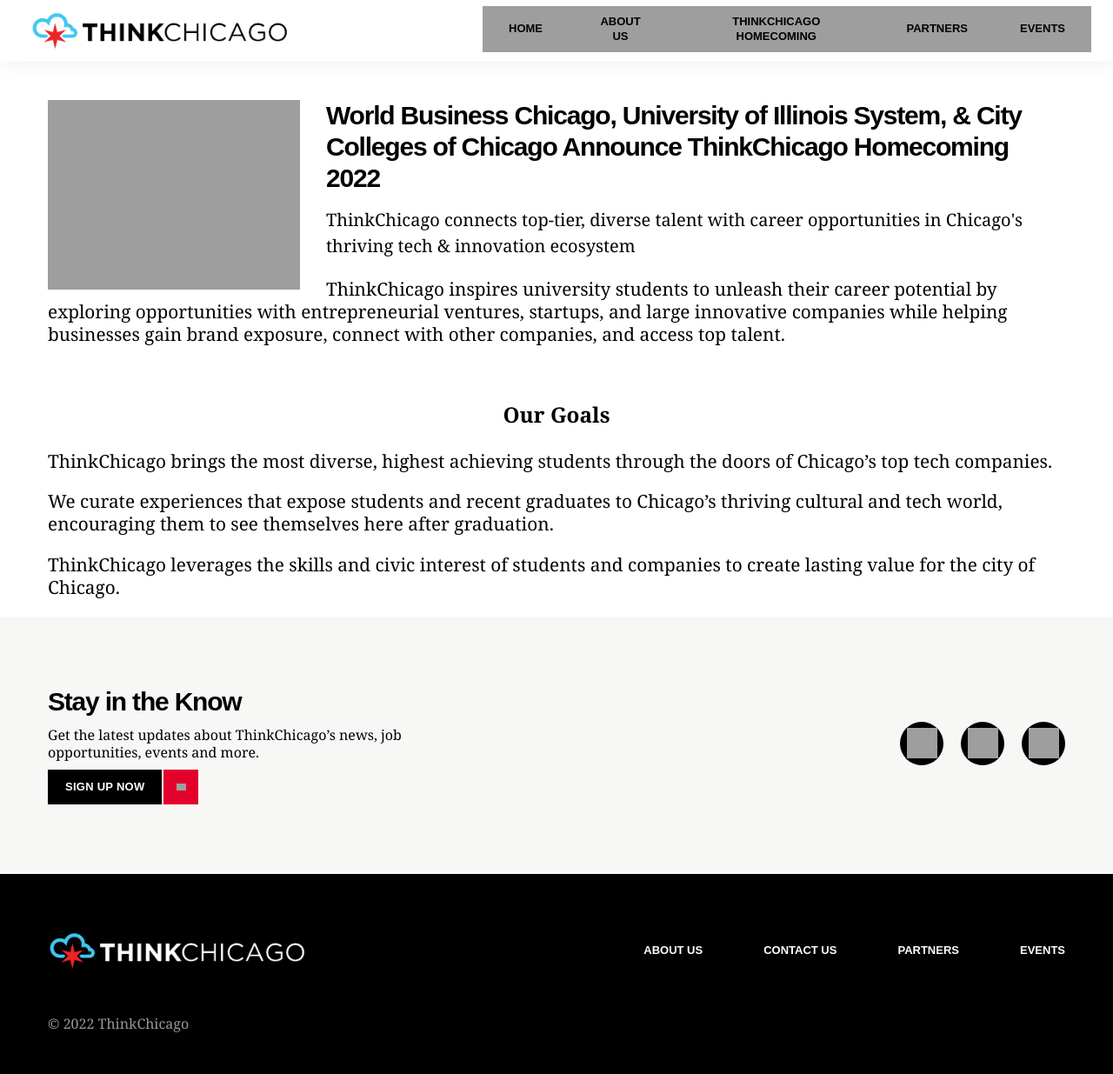
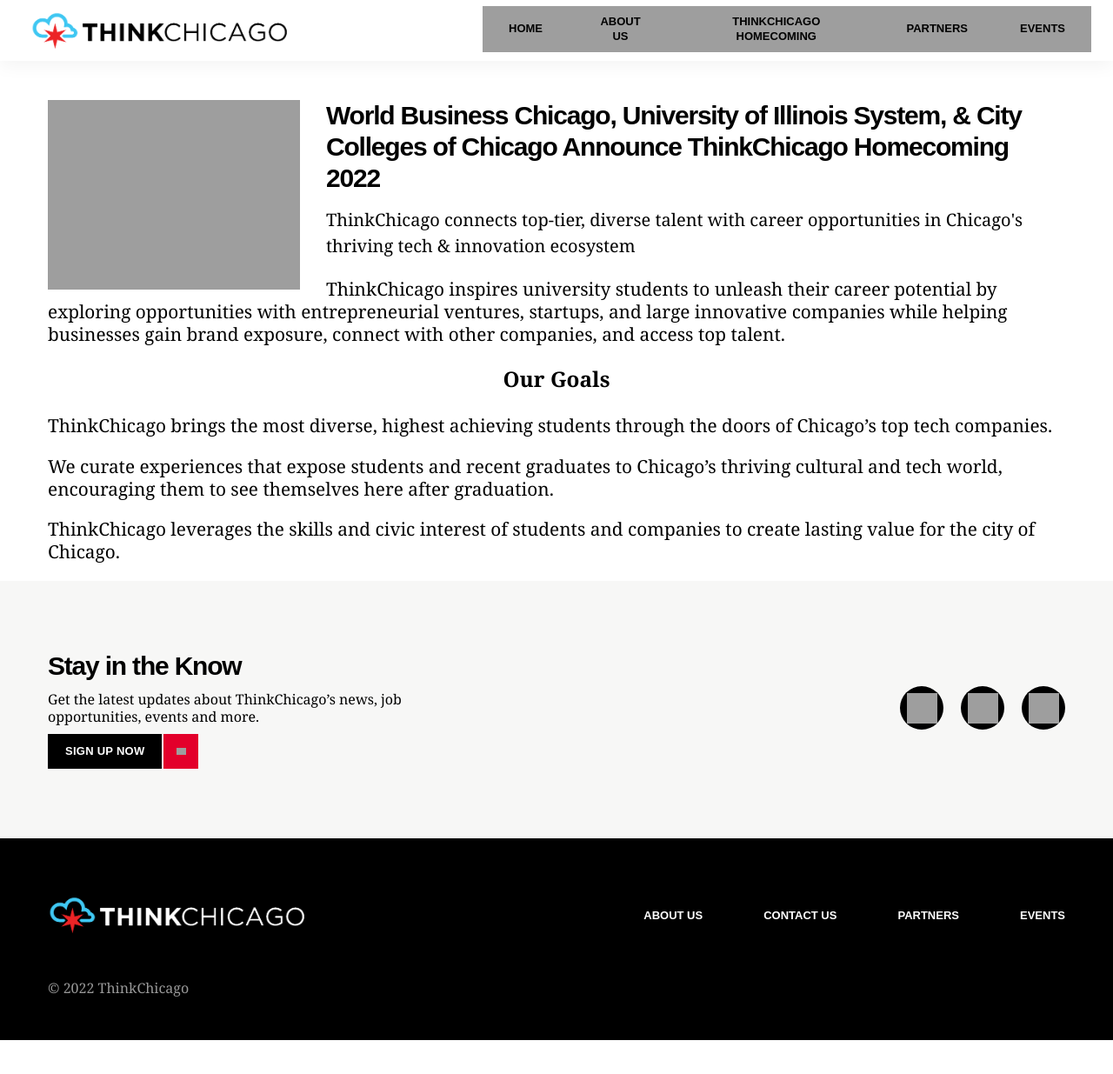
Before and after one commit to andreanthony/andreanthony.github.io, a Jekyll site: the page thinkchicago.html, which Jekyll copies as it is, in a window 1280 px wide and 1237 px high. Shown: the whole window at 87% size. Built offline with Jekyll 4.4.1, drawn with Linux system fonts in a browser that asks for light colours; some web fonts are replaced; grey boxes are pictures that could not be loaded.

Commit message:
Update thinkchicago.html

```diff
--- a/thinkchicago.html
+++ b/thinkchicago.html
@@ -60,7 +60,7 @@
 	<div style="padding-left: 30px;padding-right: 30px;">ThinkChicago connects top-tier, diverse talent with career opportunities in Chicago's thriving tech & innovation ecosystem</div></div>
 </article>
 </main>
-<div style="margin-left: auto;margin-right: auto;max-width: 1230px;"><div style="margin-left: 30px;margin-right: 30px;"><div><p style="font-size: 130%;">ThinkChicago inspires university students to unleash their career potential by exploring opportunities with entrepreneurial ventures, startups, and large innovative companies while helping businesses gain brand exposure, connect with other companies, and access top talent.</p></div></div><br><div style="margin-left: 30px;margin-right: 30px;"><div><h3><p style="text-align: center; font-size: 130%;"><span>Our <strong>Goals</strong></span></p></h3></div>
+<div style="margin-left: auto;margin-right: auto;max-width: 1230px;"><div style="margin-left: 30px;margin-right: 30px;"><div><p style="font-size: 130%;">ThinkChicago inspires university students to unleash their career potential by exploring opportunities with entrepreneurial ventures, startups, and large innovative companies while helping businesses gain brand exposure, connect with other companies, and access top talent.</p></div></div><div style="margin-left: 30px;margin-right: 30px;"><div><h3><p style="text-align: center; font-size: 130%;"><span>Our <strong>Goals</strong></span></p></h3></div>
 	      <div><p style="font-size: 130%;">ThinkChicago brings the most diverse, highest achieving students through the doors of Chicago’s top tech companies.</p><p style="font-size: 130%;">We curate experiences that expose students and recent graduates to Chicago’s thriving cultural and tech world, encouraging them to see themselves here after graduation.</p><p style="font-size: 130%;">ThinkChicago leverages the skills and civic interest of students and companies to create lasting value for the city of Chicago.</p>
 	</div></div></div>
 <aside class="footer-connect">
```
